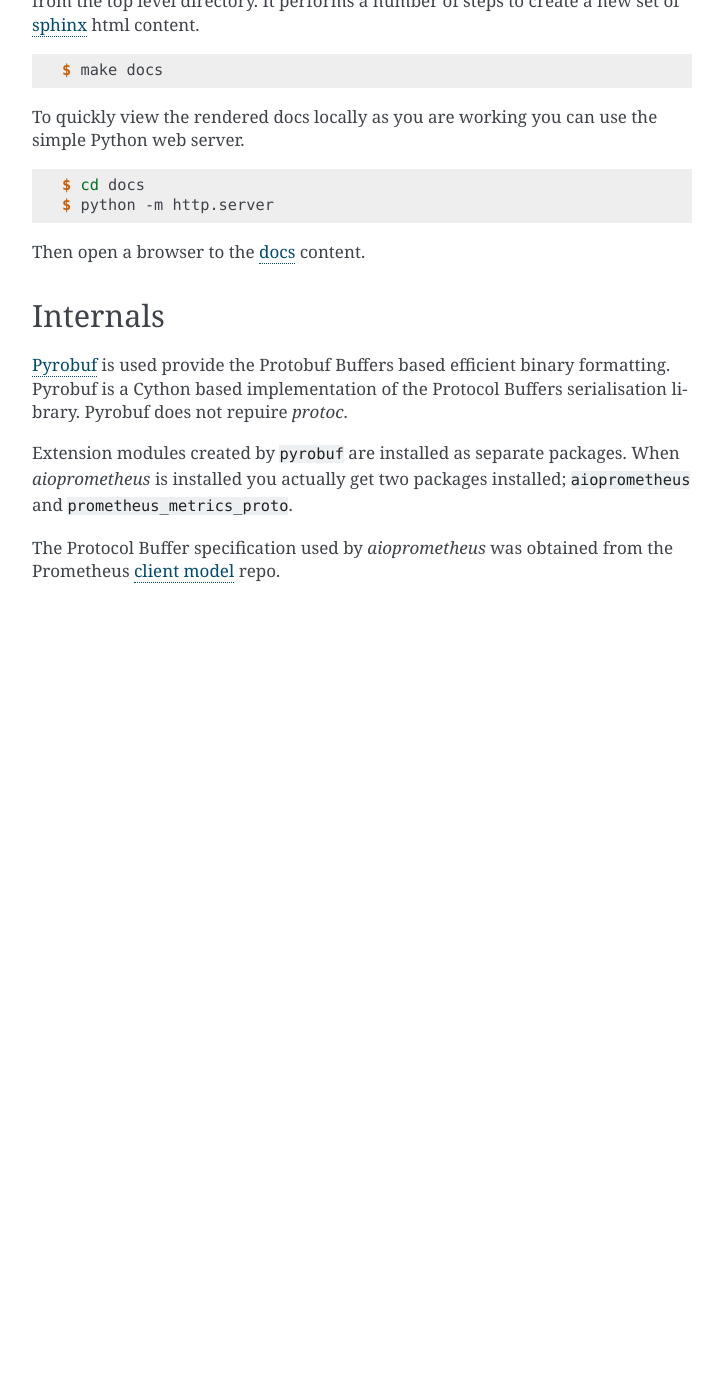
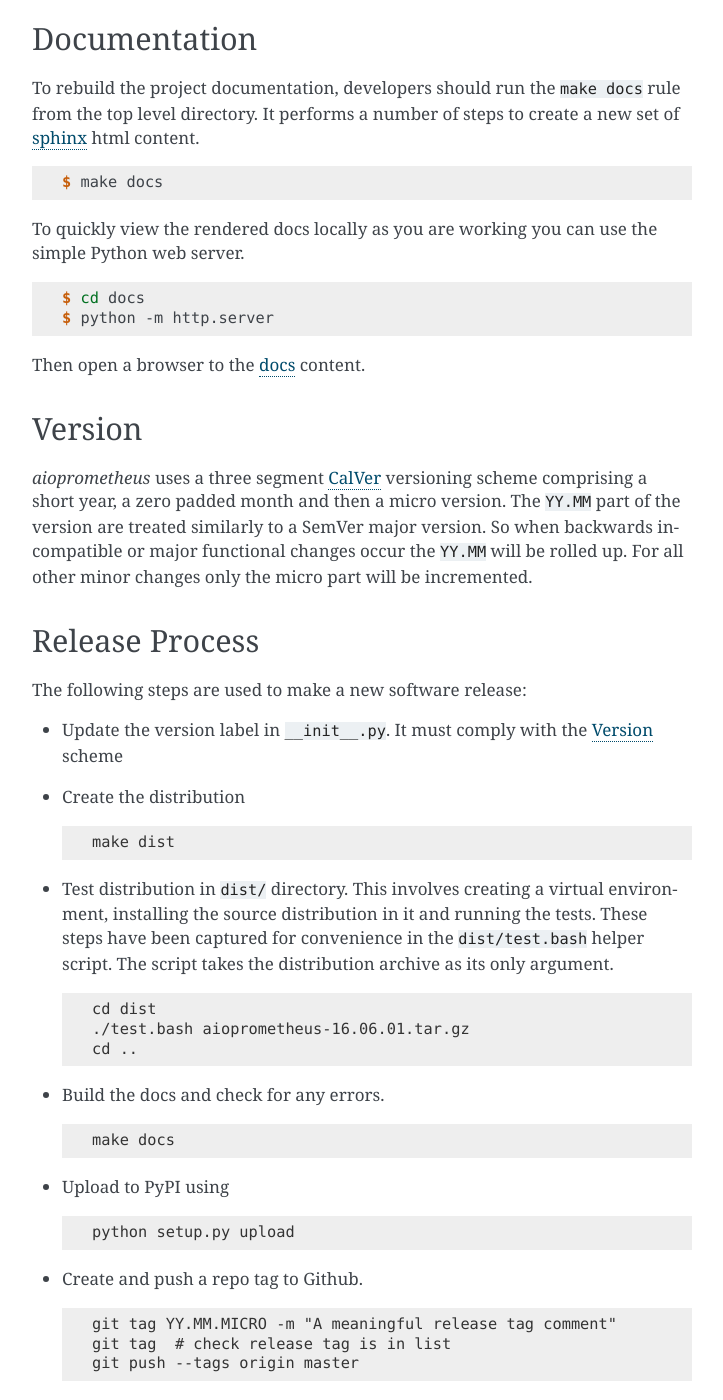
Before and after one commit to claws/aioprometheus, a Sphinx documentation site: the page built from docs/dev/index.rst, in a window 1280 px wide and 1400 px high, scrolled down 2092 px. Shown: the whole window, without its empty margins (388-1111 px from the left). Built offline with Sphinx 7.4.7, drawn with Linux system fonts in a browser that asks for light colours; pages that are not in the unit, such as notebooks, are missing from menus; before the commit the page ends 2722 px from its top, so only the background shows below that; some of the changed text lies outside the part shown.

Commit message:
use CalVer, docs updates, cleanups

```diff
--- a/README.rst
+++ b/README.rst
@@ -1,8 +1,9 @@
 .. image:: https://travis-ci.org/claws/aioprometheus.svg?branch=master
     :target: https://travis-ci.org/claws/aioprometheus
 
-.. image:: https://img.shields.io/pypi/status/aioprometheus.svg?maxAge=2592000?style=plastic
+.. image:: https://img.shields.io/pypi/v/aioprometheus.svg
     :target: https://pypi.python.org/pypi/aioprometheus
+
 
 aioprometheus
 =============
@@ -11,7 +12,8 @@ aioprometheus
 applications. It provides metrics collection and serving capabilities,
 supports multiple data formats and pushing metrics to a gateway.
 
-The project documentation can be found on `ReadTheDocs <http://aioprometheus.readthedocs.org/>`_.
+The project documentation can be found on
+`ReadTheDocs <http://aioprometheus.readthedocs.org/>`_.
 
 
 Install
--- a/aioprometheus/__init__.py
+++ b/aioprometheus/__init__.py
@@ -5,3 +5,5 @@ from .formats import (BinaryFormatter, TextFormatter)
 from .pusher import Pusher
 from .registry import Registry, CollectorRegistry
 from .service import Service
+
+__version__ = "16.06.01"
--- a/docs/api/index.rst
+++ b/docs/api/index.rst
@@ -7,4 +7,4 @@ this part of the documentation is for you.
 
 .. toctree::
 
-   aioprometheus.rst
+   modules.rst
--- a/docs/conf.py
+++ b/docs/conf.py
@@ -24,11 +24,16 @@ import alabaster
 sys.path.insert(0, os.path.abspath('..'))
 
 
-with open(os.path.abspath('../setup.py'), 'rt') as f:
-    _m = re.search(r'''version=(?P<q>'|")(?P<ver>[\d\.]+)(?P=q)''', f.read())
-    if not _m:
-        raise RuntimeError("Can't read version from setup.py")
-    version = _m.group('ver')
+init_file = os.path.join(
+    os.path.dirname(os.path.dirname(__file__)), 'aioprometheus', '__init__.py')
+with open(init_file, 'rt') as f:
+    m = re.search(
+        r'''^__version__\W*=\W*['\"](\d\d\.\d\d\.\d+)['\"]''', f.read(), re.M)
+    if not m:
+        raise RuntimeError(
+            'Cannot find __version__ in aioprometheus/__init__.py')
+    version = m.group(1)
+
 
 # -- General configuration ------------------------------------------------
 
--- a/docs/dev/index.rst
+++ b/docs/dev/index.rst
@@ -73,8 +73,8 @@ Install aioprometheus
 ---------------------
 
 Use ``pip`` to perform a development install of `aioprometheus`. This installs
-the package in a way that allows you to edit the code after its installed and
-have the changes take effect immediately.
+the package in a way that allows you to edit the code after its installed so
+that any changes take effect immediately.
 
 .. code-block:: console
 
@@ -107,6 +107,12 @@ package too.
     $ python -m unittest test_negotiate
 
 
+Coverage
+--------
+
+The test code coverage report can be found `here <../coverage/coverage.html>`_
+
+
 Documentation
 -------------
 
@@ -130,6 +136,72 @@ Then open a browser to the `docs <http://localhost:8000/_build/html/index.html>`
 content.
 
 
+.. _version-label:
+
+Version
+-------
+
+`aioprometheus` uses a three segment `CalVer <http://calver.org/>`_ versioning
+scheme comprising a short year, a zero padded month and then a micro version.
+The ``YY.MM`` part of the version are treated similarly to a SemVer major
+version. So when backwards incompatible or major functional changes occur the
+``YY.MM`` will be rolled up. For all other minor changes only the micro part
+will be incremented.
+
+
+Release Process
+---------------
+
+The following steps are used to make a new software release:
+
+- Update the version label in ``__init__.py``. It must comply with the
+  :ref:`version-label` scheme
+- Create the distribution
+
+  .. code-block:: console
+
+      make dist
+
+- Test distribution in ``dist/`` directory. This involves creating a virtual
+  environment, installing the source distribution in it and running the tests.
+  These steps have been captured for convenience in the ``dist/test.bash``
+  helper script. The script takes the distribution archive as its only
+  argument.
+
+  .. code-block:: console
+
+      cd dist
+      ./test.bash aioprometheus-16.06.01.tar.gz
+      cd ..
+
+- Build the docs and check for any errors.
+
+  .. code-block:: console
+
+      make docs
+
+- Upload to PyPI using
+
+  .. code-block:: console
+
+      python setup.py upload
+
+- Create and push a repo tag to Github.
+
+  .. code-block:: console
+
+      git tag YY.MM.MICRO -m "A meaningful release tag comment"
+      git tag  # check release tag is in list
+      git push --tags origin master
+
+  - Github will create a release tarball at:
+
+    ::
+
+        https://github.com/{username}/{repo}/tarball/{tag}.tar.gz
+
+
+
 Internals
 ---------
 
@@ -139,7 +211,7 @@ implementation of the Protocol Buffers serialisation library. Pyrobuf does
 not repuire `protoc`.
 
 Extension modules created by ``pyrobuf`` are installed as separate packages.
-When `aioprometheus` is installed you actually get two packages installed;
+So, when `aioprometheus` is installed you actually get two packages installed;
 ``aioprometheus`` and ``prometheus_metrics_proto``.
 
 The Protocol Buffer specification used by `aioprometheus` was obtained from the
```
Also changed, not shown: docs/index.rst (+4 -4 lines), setup.py (+22 -4 lines), 6 other files.
